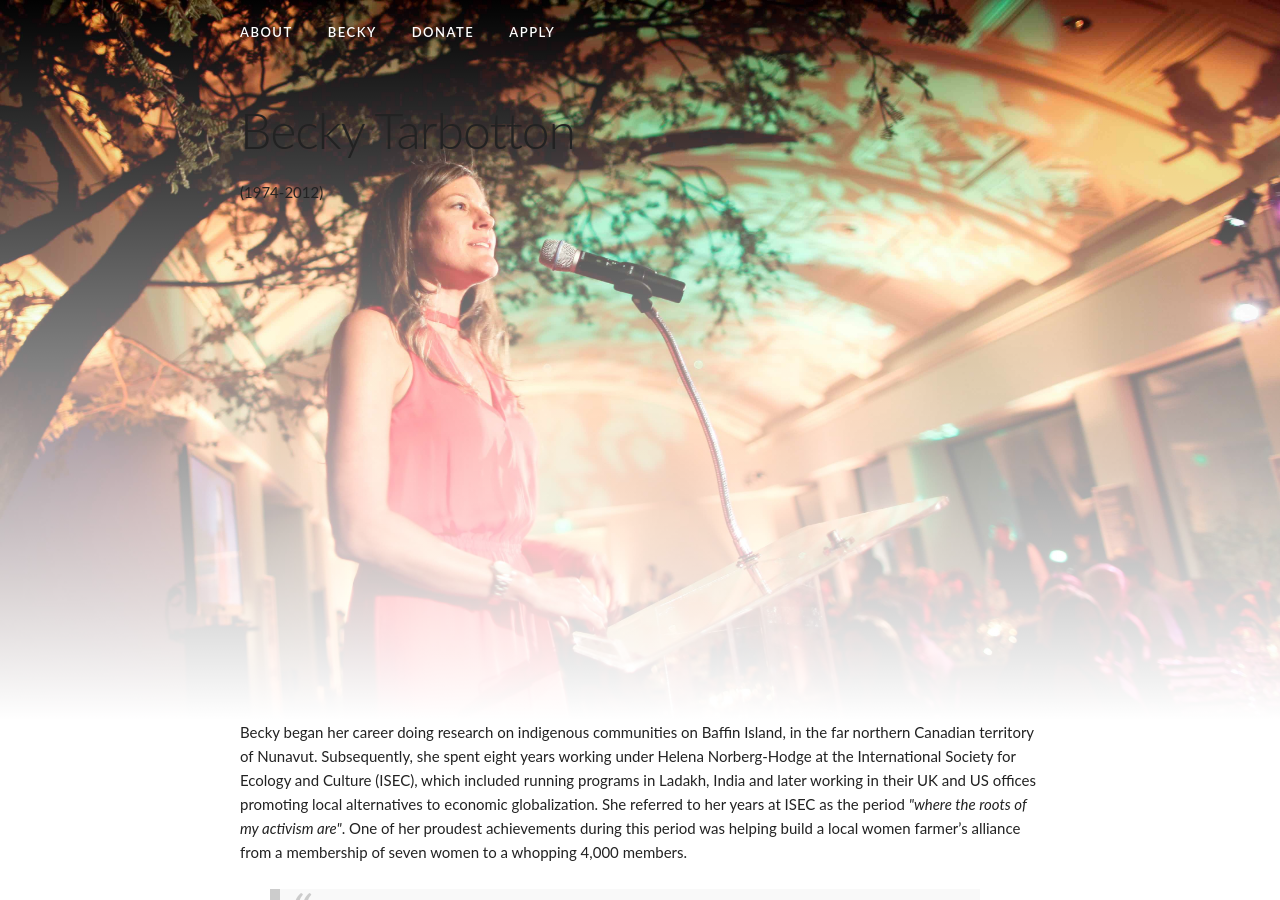
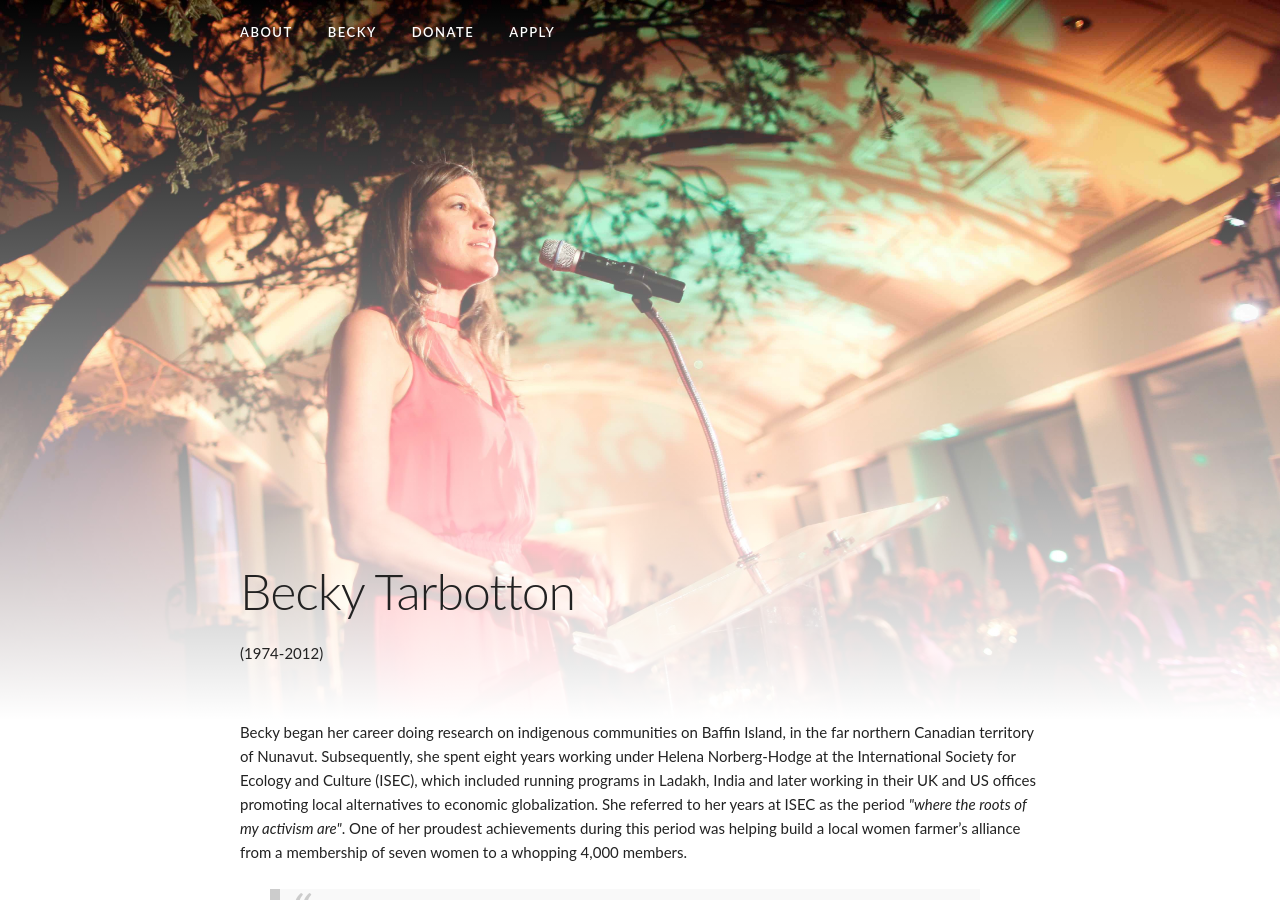
Before and after one commit to tsunamiCam/cameron-personal, a Jekyll site: the page built from becky/index.html, in a window 1280 px wide and 900 px high. Built offline with Jekyll 4.4.1, drawn with Linux system fonts in a browser that asks for light colours; nearby versions of some CDN libraries.

Commit message:
Added dynamic header placement for Becky page

```diff
--- a/css/custom_CJT.css
+++ b/css/custom_CJT.css
@@ -487,6 +487,9 @@ img.bg{
     background-attachment: scroll;
     width: relative;
     height:80vh;
+    padding-bottom: 0;
+    margin-bottom: 0;
+
 
 }
 
@@ -495,5 +498,4 @@ img.bg{
 
     padding-top: 10rem;
 
-
 }
--- a/js/site.js
+++ b/js/site.js
@@ -31,13 +31,15 @@ $(document).ready(function() {
   function init() {
     onScroll();
     resize();
-    placeHeaderTxt();
+    placeHeaderTxt(".landing",0.75);
+    placeHeaderTxt(".post-header",0.85 );
     $window.on('scroll', onScroll)
     $window.on('resize', resize)
 
     //Hard code the relative background size
     $( ".landing" ).css( "height",  $( ".landing" ).height());
 
+    $( ".post-header" ).css( "height",  $( ".post-header" ).height());
 
 
 
@@ -57,21 +59,21 @@ $(document).ready(function() {
     });
   }
 
-  function placeHeaderTxt() {
+  function placeHeaderTxt(parentClass, spacingFactor) {
 
 
-    var headerHeight = $( ".landing" ).height();
-    var textHeight = $( ".landing h1" ).height();
+    var headerHeight = $( parentClass ).height();
+    var textHeight = $( parentClass + " h1" ).height();
 
 
     if ($body.hasClass('has-docked-nav')) {
-      var availableSpace = 0.78 * (headerHeight - textHeight);
+      var availableSpace = spacingFactor * (headerHeight - textHeight);
     }
     else {
-        var availableSpace = 0.75 * (headerHeight - textHeight);
+        var availableSpace = spacingFactor * (headerHeight - textHeight);
     }
     //Position the title on the landing page
-    $( ".landing h1" ).css( "padding-top",  availableSpace);
+    $( parentClass + " h1" ).css( "padding-top",  availableSpace);
 
     $body.removeClass('has-docked-nav')
     navOffsetTop = $nav.offset().top
@@ -84,7 +86,8 @@ $(document).ready(function() {
   function resize() {
 
   if ($window.width() != width) {
-      placeHeaderTxt();
+      placeHeaderTxt(".landing", 0.75);
+      placeHeaderTxt(".post-header",0.8);
       width = $window.width()
     }
   else {
```
